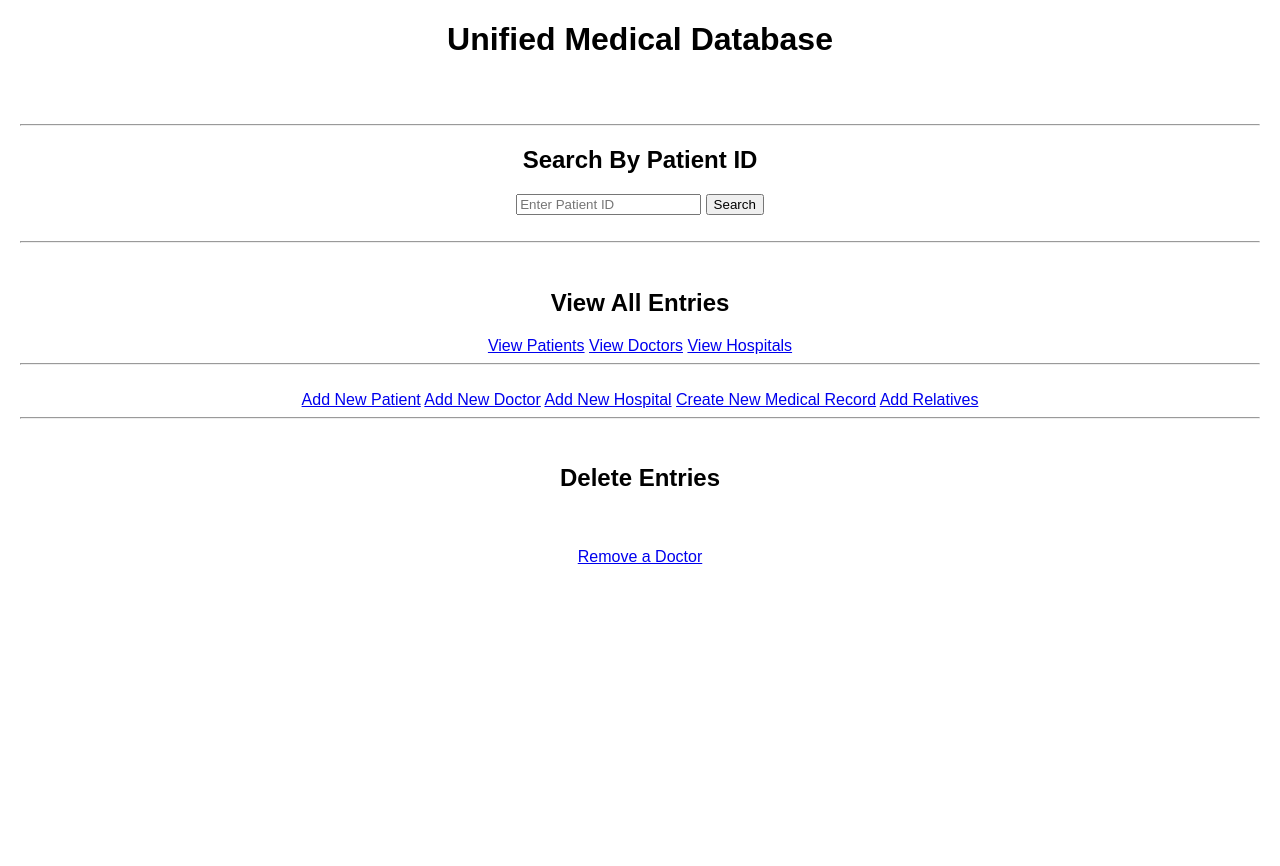
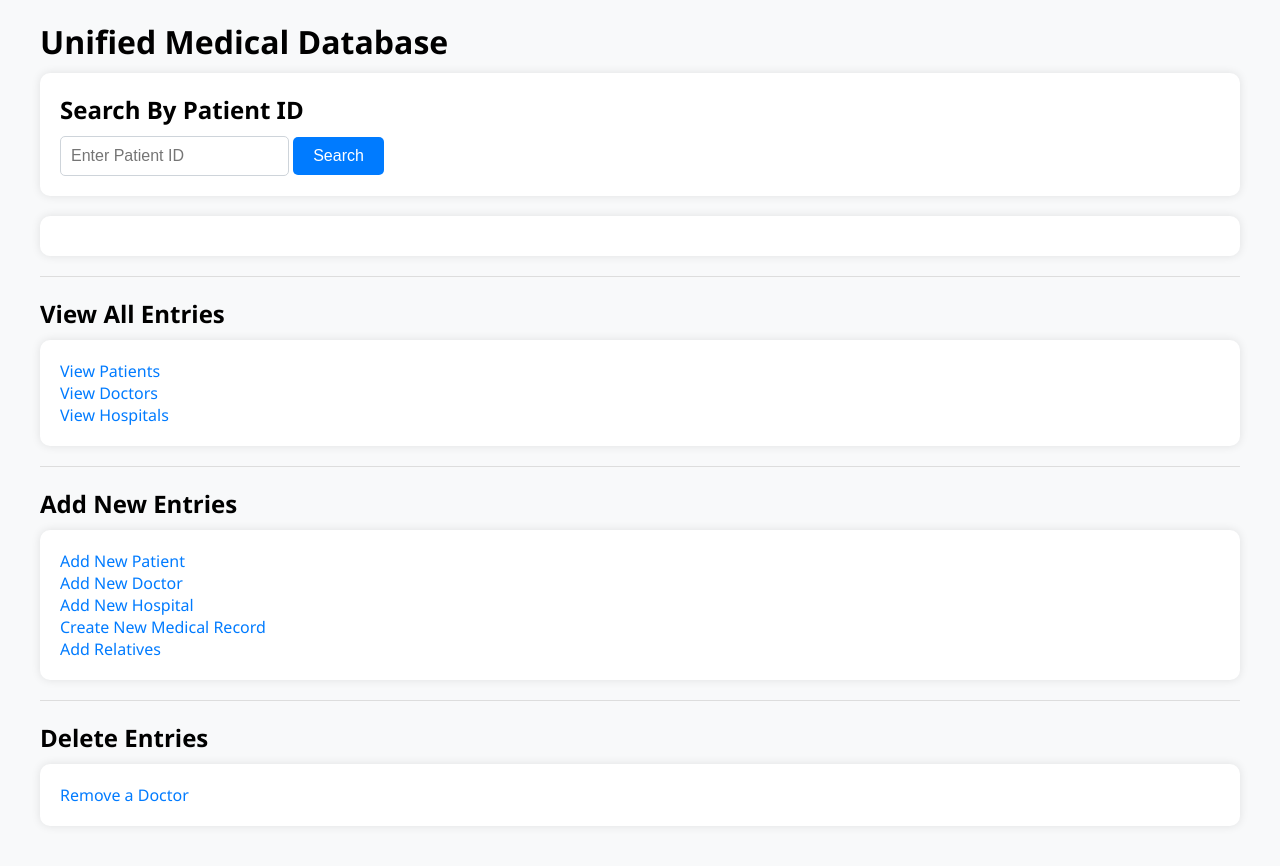
Before and after one commit to Zeliq/Unified-Medical-Database, a Flask app: page / in a window 1280 px wide. Before the commit the page ends 564 px from the top, so only its background shows below. Run offline with Flask 3, Linux system fonts and the light colour scheme; data that the repository does not hold is empty.

Commit message:
Fourth Commit

```diff
--- a/static/app.js
+++ b/static/app.js
@@ -367,8 +367,10 @@ function renderPatientDetails(data) {
             <table>
                 <tr><th>Medical ID</th><td>${data.patient.Mid}</td></tr>
                 <tr><th>Medical History</th><td>${data.patient.Mhistory}</td></tr>
+                <tr><th>Allergies</th><td>${data.patient.Mallergies}</td></tr>
                 <tr><th>Medical Condition</th><td>${data.patient.Mcondition}</td></tr>
                 <tr><th>Mode Of Consultation</th><td>${data.patient.MODE}</td></tr>
+                <tr><th>Date Of Consultation</th><td>${data.patient.DoC}</td></tr>
             </table>
         `;
     }
--- a/static/style.css
+++ b/static/style.css
@@ -38,3 +38,68 @@ th {
 .styled-table th {
     background-color: #f2f2f2;
 }
+
+/* style.css */
+body {
+    font-family: 'Segoe UI', Tahoma, Geneva, Verdana, sans-serif;
+    margin: 0;
+    padding: 0;
+    background-color: #f8f9fa;
+}
+
+.container {
+    max-width: 1200px;
+    margin: 0 auto;
+    padding: 20px;
+}
+
+h1, h2, h3 {
+    margin-top: 0;
+    margin-bottom: 10px;
+}
+
+button {
+    padding: 10px 20px;
+    font-size: 16px;
+    border: none;
+    border-radius: 5px;
+    background-color: #007bff;
+    color: #fff;
+    cursor: pointer;
+    transition: background-color 0.3s ease;
+}
+
+button:hover {
+    background-color: #0056b3;
+}
+
+input[type="text"] {
+    padding: 10px;
+    font-size: 16px;
+    border: 1px solid #ced4da;
+    border-radius: 5px;
+}
+
+hr {
+    border: none;
+    border-top: 1px solid #ddd;
+    margin: 20px 0;
+}
+
+a {
+    color: #007bff;
+    text-decoration: none;
+    transition: color 0.3s ease;
+}
+
+a:hover {
+    color: #0056b3;
+}
+
+.card {
+    background-color: #fff;
+    border-radius: 10px;
+    box-shadow: 0 0 10px rgba(0, 0, 0, 0.1);
+    padding: 20px;
+    margin-bottom: 20px;
+}
--- a/templates/index.html
+++ b/templates/index.html
@@ -1,52 +1,50 @@
-<!-- index.html -->
-
 <!DOCTYPE html>
 <html lang="en">
 <head>
     <meta charset="UTF-8">
+    <meta name="viewport" content="width=device-width, initial-scale=1.0">
     <title>Unified Medical Database</title>
     <link rel="stylesheet" type="text/css" href="{{ url_for('static', filename='style.css') }}">
 </head>
-<body align="center">
-    <h1 align="center">Unified Medical Database</h1>
-    <br>
-    <br>
-    <hr>
-    <!-- Add a search input and button -->
-    <div>
+<body>
+    <div class="container">
+        <h1>Unified Medical Database</h1>
+
+        <div class="card">
             <h2>Search By Patient ID</h2>
             <input type="text" id="searchInput" placeholder="Enter Patient ID">
             <button onclick="searchPatient()">Search</button>
         </div>
 
-    <!-- Add a div element to display the data -->
-    <div id="info"></div>
+        <div id="info" class="card"></div>
 
-    <br>
         <hr>
-    <br>
 
         <h2>View All Entries</h2>
-    <a href="/patients">View Patients</a>
-    <a href="/doctors">View Doctors</a>
-    <a href="/hospitals">View Hospitals</a>
+        <div class="card">
+            <a href="/patients">View Patients</a><br>
+            <a href="/doctors">View Doctors</a><br>
+            <a href="/hospitals">View Hospitals</a><br>
+        </div>
 
-    <br>
         <hr>
-    <br>
-    <a href="{{ url_for('add_patient_page') }}">Add New Patient</a>
-    <a href="{{ url_for('add_doctor_page') }}">Add New Doctor</a>
-    <a href="{{ url_for('add_patient_page') }}">Add New Hospital</a>
-    <a href="{{ url_for('add_patient_page') }}">Create New Medical Record</a>
-    <a href="{{ url_for('add_patient_page') }}">Add Relatives</a>
-    <br>
+
+        <h2>Add New Entries</h2>
+        <div class="card">
+            <a href="{{ url_for('add_patient_page') }}">Add New Patient</a><br>
+            <a href="{{ url_for('add_doctor_page') }}">Add New Doctor</a><br>
+            <a href="{{ url_for('add_patient_page') }}">Add New Hospital</a><br>
+            <a href="{{ url_for('add_patient_page') }}">Create New Medical Record</a><br>
+            <a href="{{ url_for('add_patient_page') }}">Add Relatives</a><br>
+        </div>
+
         <hr>
-    <br>
+
         <h2>Delete Entries</h2>
-    <br>
-    <br>
+        <div class="card">
             <a href="{{ url_for('del_doc') }}">Remove a Doctor</a>
-
+        </div>
+    </div>
 
     <script src="{{ url_for('static', filename='app.js') }}"></script>
 </body>
```
Lines whose indentation alone changed are shown as unchanged.
